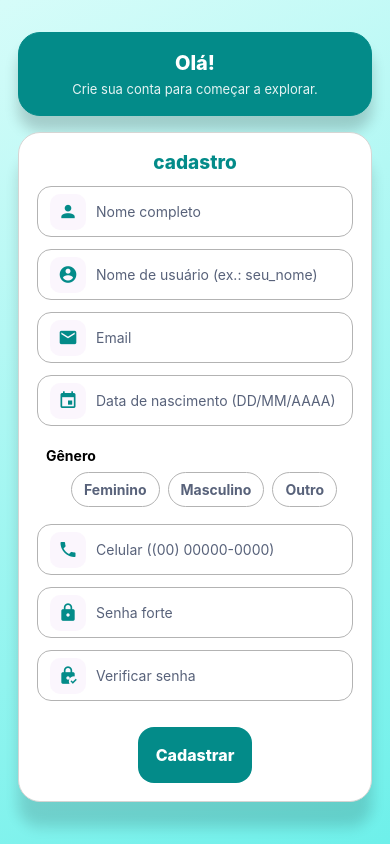
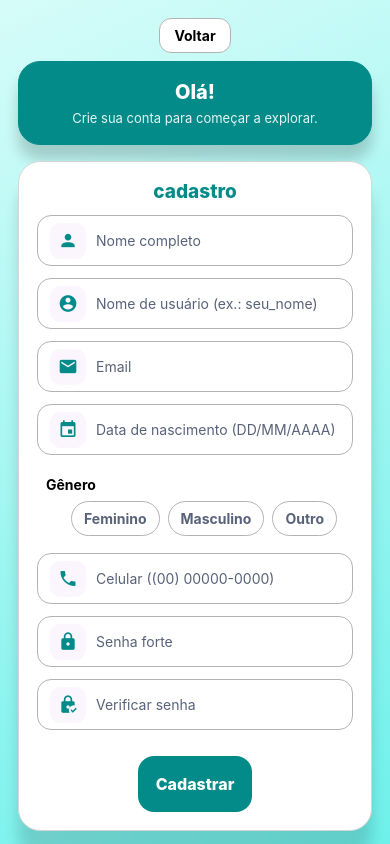
Before and after one commit to lu4nn4Gon/readOn, a React Native app: screen /Cadastro in a window 390 px wide. Built offline with nearby package versions, Linux system fonts and the light colour scheme.

Commit message:
feito botao voltar

```diff
--- a/components/Cadastro.js
+++ b/components/Cadastro.js
@@ -14,10 +14,10 @@ import AsyncStorage from "@react-native-async-storage/async-storage";
 import { LinearGradient } from "expo-linear-gradient";
 import { MaterialCommunityIcons } from "@expo/vector-icons";
 
-// opções de gênero para selecionar
-const GENDER_OPTIONS = ["Feminino", "Masculino", "Outro"];
+// opções de gênero
+const OPCOES_GENERO = ["Feminino", "Masculino", "Outro"];
 
-// cores
+// paleta
 const CORES = {
   gradientStart: "#d6fcf9ff",
   gradientEnd:   "#6ef0eaff",
@@ -29,7 +29,6 @@ const CORES = {
   branco: "#ffffffff",
   bordaCartao: "#D6D5D3",
   sombraForte: "#040000FF",
-  sombraSuave: "#000000a7",
 };
 
 export default class Cadastro extends React.Component {
@@ -44,11 +43,7 @@ export default class Cadastro extends React.Component {
     confirmarSenha: "",
   };
 
-  componentDidMount() {
-    this.props.navigation?.setOptions({ title: "Cadastro" });
-  }
-
-  // utilidades de validação/mascara
+  // utilidades
   somenteDigitos = (v) => (v || "").replace(/\D+/g, "");
   senhaForte = (v) => /^(?=.*[a-z])(?=.*[A-Z])(?=.*\d).{8,}$/.test(v || "");
   emailValido = (v) => /^[^\s@]+@[^\s@]+\.[^\s@]{2,}$/.test((v || "").toLowerCase());
@@ -129,7 +124,9 @@ export default class Cadastro extends React.Component {
         senha: "",
         confirmarSenha: "",
       });
-      this.props.onAfterSave?.();
+
+      // volta para login (sem header)
+      this.props.navigation?.navigate("Login");
     } catch {
       Alert.alert("Erro", "Não foi possível salvar.");
     }
@@ -141,7 +138,7 @@ export default class Cadastro extends React.Component {
       <View style={{ margin: 9, width: "100%" }}>
         <Text style={estilos.rotuloSecao}>Gênero</Text>
         <View style={estilos.linhaChips}>
-          {GENDER_OPTIONS.map((opt) => {
+          {OPCOES_GENERO.map((opt) => {
             const ativo = genero === opt;
             return (
               <Pressable
@@ -149,9 +146,7 @@ export default class Cadastro extends React.Component {
                 onPress={() => this.setState({ genero: opt })}
                 style={[estilos.chip, ativo && estilos.chipAtivo]}
               >
-                <Text style={[estilos.textoChip, ativo && estilos.textoChipAtivo]}>
-                  {opt}
-                </Text>
+                <Text style={[estilos.textoChip, ativo && estilos.textoChipAtivo]}>{opt}</Text>
               </Pressable>
             );
           })}
@@ -172,13 +167,21 @@ export default class Cadastro extends React.Component {
       >
         <KeyboardAvoidingView behavior={Platform.OS === "ios" ? "padding" : undefined} style={{ flex: 1 }}>
           <ScrollView contentContainerStyle={estilos.conteudo} keyboardShouldPersistTaps="handled">
-            {/* cartão de boas-vindas */}
+            {/* Botão Voltar */}
+            <Pressable
+              onPress={() => this.props.navigation?.goBack?.()}
+              style={estilos.botaoVoltar}
+            >
+              <Text style={estilos.textoVoltar}>Voltar</Text>
+            </Pressable>
+
+            {/* Cartão de boas-vindas */}
             <View style={estilos.cartaoOla}>
               <Text style={estilos.tituloOla}>Olá!</Text>
               <Text style={estilos.subtituloOla}>Crie sua conta para começar a explorar.</Text>
             </View>
 
-            {/* cartão do formulário */}
+            {/* Cartão do formulário */}
             <View style={estilos.cartaoFormulario}>
               <Text style={estilos.tituloFormulario}>Cadastro</Text>
 
@@ -246,7 +249,7 @@ export default class Cadastro extends React.Component {
                 />
               </View>
 
-              {/* Seletor de gênero */}
+              {/* Gênero */}
               {this.GeneroSelect()}
 
               {/* Celular */}
@@ -266,7 +269,7 @@ export default class Cadastro extends React.Component {
                 />
               </View>
 
-              {/* Senha */}
+              {/* Senhas */}
               <View style={estilos.campoCapsula}>
                 <View style={estilos.iconeCampo}>
                   <MaterialCommunityIcons name="lock" size={20} color={CORES.azul500} />
@@ -282,7 +285,6 @@ export default class Cadastro extends React.Component {
                 />
               </View>
 
-              {/* Confirmar senha */}
               <View style={estilos.campoCapsula}>
                 <View style={estilos.iconeCampo}>
                   <MaterialCommunityIcons name="lock-check" size={20} color={CORES.azul500} />
@@ -298,7 +300,7 @@ export default class Cadastro extends React.Component {
                 />
               </View>
 
-              {/* Botão cadastrar */}
+              {/* Botão Cadastrar */}
               <Pressable onPress={this.gravar} style={estilos.botaoPrincipal}>
                 <Text style={estilos.textoBotao}>Cadastrar</Text>
               </Pressable>
@@ -314,7 +316,6 @@ const LARGURA_MAX = 480;
 
 const estilos = StyleSheet.create({
   pagina: { flex: 1 },
-
   conteudo: {
     padding: 18,
     paddingBottom: 28,
@@ -322,6 +323,18 @@ const estilos = StyleSheet.create({
     justifyContent: "center",
     alignItems: "center",
   },
+
+  botaoVoltar: {
+    alignSelf: "center",
+    marginBottom: 8,
+    paddingVertical: 8,
+    paddingHorizontal: 14,
+    borderRadius: 12,
+    borderWidth: 1,
+    borderColor: CORES.azul300,
+    backgroundColor: CORES.branco,
+  },
+  textoVoltar: { color: CORES.textoEscuro, fontWeight: "700" },
 
   cartaoOla: {
     backgroundColor: CORES.azul500,
@@ -391,9 +404,7 @@ const estilos = StyleSheet.create({
   campoTexto: { flex: 1, color: CORES.textoEscuro, paddingVertical: 10, fontSize: 14 },
 
   rotuloSecao: { color: CORES.textoEscuro, fontWeight: "700", marginBottom: 8 },
-
   linhaChips: { flexDirection: "row", flexWrap: "wrap", justifyContent: "center" },
-
   chip: {
     borderWidth: 1,
     borderColor: CORES.azul300,
@@ -405,7 +416,6 @@ const estilos = StyleSheet.create({
     backgroundColor: CORES.branco,
   },
   chipAtivo: { backgroundColor: CORES.azul500, borderColor: CORES.azul500 },
-
   textoChip: { color: CORES.textoSuave, fontWeight: "700" },
   textoChipAtivo: { color: CORES.branco, fontWeight: "800" },
 
--- a/components/Login.js
+++ b/components/Login.js
@@ -14,7 +14,7 @@ import AsyncStorage from "@react-native-async-storage/async-storage";
 import { LinearGradient } from "expo-linear-gradient";
 import { MaterialCommunityIcons } from "@expo/vector-icons";
 
-// mesmas cores da página de cadastro
+// paleta (mesma do cadastro)
 const CORES = {
   gradientStart: "#d6fcf9ff",
   gradientEnd:   "#6ef0eaff",
@@ -35,10 +35,7 @@ export default class Login extends React.Component {
     carregando: false,
   };
 
-  componentDidMount() {
-    this.props.navigation?.setOptions({ title: "Login" });
-  }
-
+  // helper para saber se é e-mail
   _ehEmail = (v) => /^[^\s@]+@[^\s@]+\.[^\s@]{2,}$/.test((v || "").toLowerCase());
 
   entrar = async () => {
@@ -53,7 +50,7 @@ export default class Login extends React.Component {
 
       this.setState({ carregando: true });
 
-      // 1) Resolver para o e-mail: se for usuário, pega no índice @username:
+      // Se não for email, tenta resolver via índice de username
       let emailKey = id;
       if (!this._ehEmail(id)) {
         const apontado = await AsyncStorage.getItem(`@username:${id}`);
@@ -62,10 +59,9 @@ export default class Login extends React.Component {
           Alert.alert("Erro", "Usuário não encontrado.");
           return;
         }
-        emailKey = apontado; // valor salvo no índice é o e-mail
+        emailKey = apontado;
       }
 
-      // 2) Buscar o registro do usuário (salvo com a chave = e-mail)
       const raw = await AsyncStorage.getItem(emailKey);
       if (!raw) {
         this.setState({ carregando: false });
@@ -80,13 +76,11 @@ export default class Login extends React.Component {
         return;
       }
 
-      // sucesso
       this.setState({ carregando: false, senha: "" });
       Alert.alert("Bem-vindo(a)!", `Olá, ${user.nome}!`);
-      // acione um callback ou navegue:
-      this.props.onLoginSucesso?.(user);
-      // this.props.navigation?.replace("Home"); // se quiser navegar
-    } catch (e) {
+      // navegue para a tela principal se tiver
+      // this.props.navigation?.replace("Home");
+    } catch {
       this.setState({ carregando: false });
       Alert.alert("Erro", "Não foi possível realizar o login.");
     }
@@ -117,7 +111,7 @@ export default class Login extends React.Component {
             <View style={estilos.cartaoFormulario}>
               <Text style={estilos.tituloFormulario}>Login</Text>
 
-              {/* Identificador (email ou usuário) */}
+              {/* Identificador */}
               <View style={estilos.campoCapsula}>
                 <View style={estilos.iconeCampo}>
                   <MaterialCommunityIcons name="account" size={20} color={CORES.azul500} />
@@ -149,7 +143,7 @@ export default class Login extends React.Component {
                 />
               </View>
 
-              {/* Ações */}
+              {/* Botão Entrar */}
               <Pressable
                 disabled={carregando}
                 onPress={this.entrar}
@@ -158,12 +152,12 @@ export default class Login extends React.Component {
                 <Text style={estilos.textoBotao}>{carregando ? "Entrando..." : "Entrar"}</Text>
               </Pressable>
 
-              {/* Link para cadastro (opcional) */}
+              {/* Botão ir ao Cadastro */}
               <Pressable
-                style={estilos.linkSecundario}
-                onPress={() => this.props.navigation?.navigate?.("Cadastro")}
+                onPress={() => this.props.navigation?.navigate("Cadastro")}
+                style={estilos.botaoSecundario}
               >
-                <Text style={estilos.textoLink}>Não tem conta? Cadastre-se</Text>
+                <Text style={estilos.textoLink}>Criar conta</Text>
               </Pressable>
             </View>
           </ScrollView>
@@ -262,6 +256,6 @@ const estilos = StyleSheet.create({
   },
   textoBotao: { color: CORES.branco, fontWeight: "800", fontSize: 16, textAlign: "center" },
 
-  linkSecundario: { paddingVertical: 12, alignItems: "center" },
+  botaoSecundario: { paddingVertical: 12, alignItems: "center" },
   textoLink: { color: CORES.textoSuave, fontSize: 14, textDecorationLine: "underline" },
 });
```
